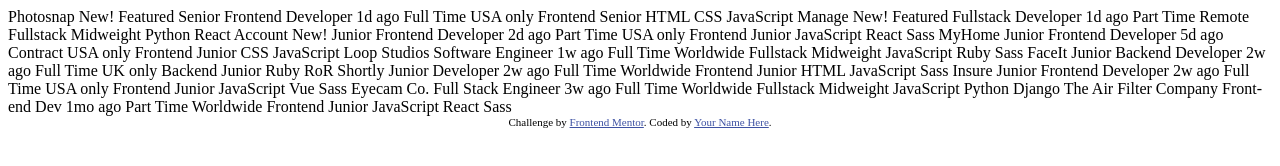
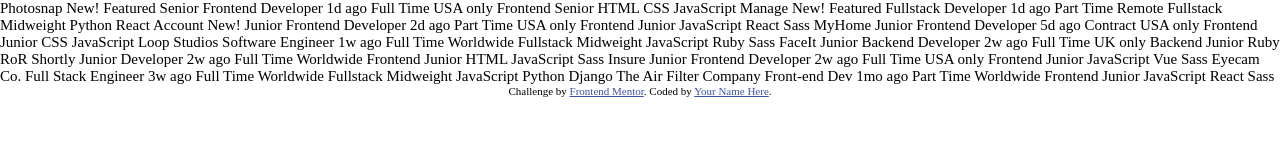
Before and after one commit to stevop/Job-listings-filter, a website: page index.html in a window 1280 px wide. Drawn offline with Linux system fonts and the light colour scheme.

Commit message:
created  style files

```diff
--- a/index.html
+++ b/index.html
@@ -2,10 +2,9 @@
 <html lang="en">
 <head>
   <meta charset="UTF-8">
-  <meta name="viewport" content="width=device-width, initial-scale=1.0"> <!-- displays site properly based on user's device -->
-
+  <meta name="viewport" content="width=device-width, initial-scale=1.0">
   <link rel="icon" type="image/png" sizes="32x32" href="./images/favicon-32x32.png">
-
+  <link rel="stylesheet" href="./styles/style.css">
   <title>Frontend Mentor | Job Listings</title>
 
   <!-- Feel free to remove these styles or customise in your own stylesheet 👍 -->
--- /dev/null
+++ b/package.json
@@ -0,0 +1,5 @@
+{
+  "dependencies": {
+    "reset-css": "^5.0.1"
+  }
+}
--- /dev/null
+++ b/styles/_variables.scss
@@ -0,0 +1,8 @@
+// COLORS
+$desaturated-dark-cyan: hsl(180, 29%, 50%);
+
+$background: hsl(180, 52%, 96%);
+$filter-tablets: hsl(180, 31%, 95%);
+
+$dark-grayish-cyan: hsl(180, 8%, 52%);
+$very-dark-grayish-cyan: hsl(180, 14%, 20%);
--- /dev/null
+++ b/styles/style.scss
@@ -0,0 +1,8 @@
+@import "variables";
+@import "/node_modules/reset-css/sass/reset";
+@import url('https://fonts.googleapis.com/css2?family=League+Spartan:wght@500;700&display=swap');
+
+body{
+    font-family: 'League Spartan', sans-serif;
+    font-size: 15px;
+}
```
Also changed, not shown: styles/style.css (added), 2 other files.
